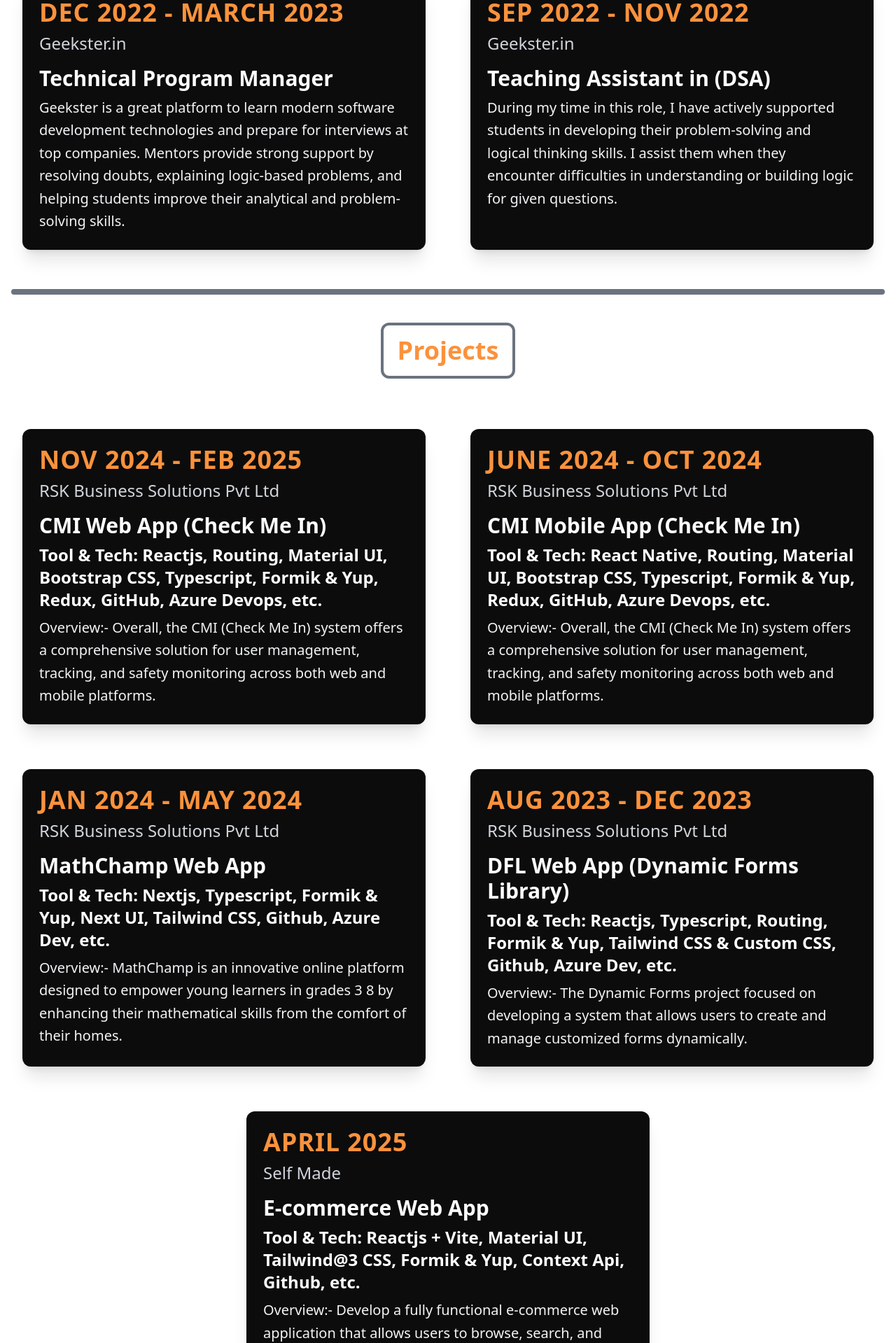
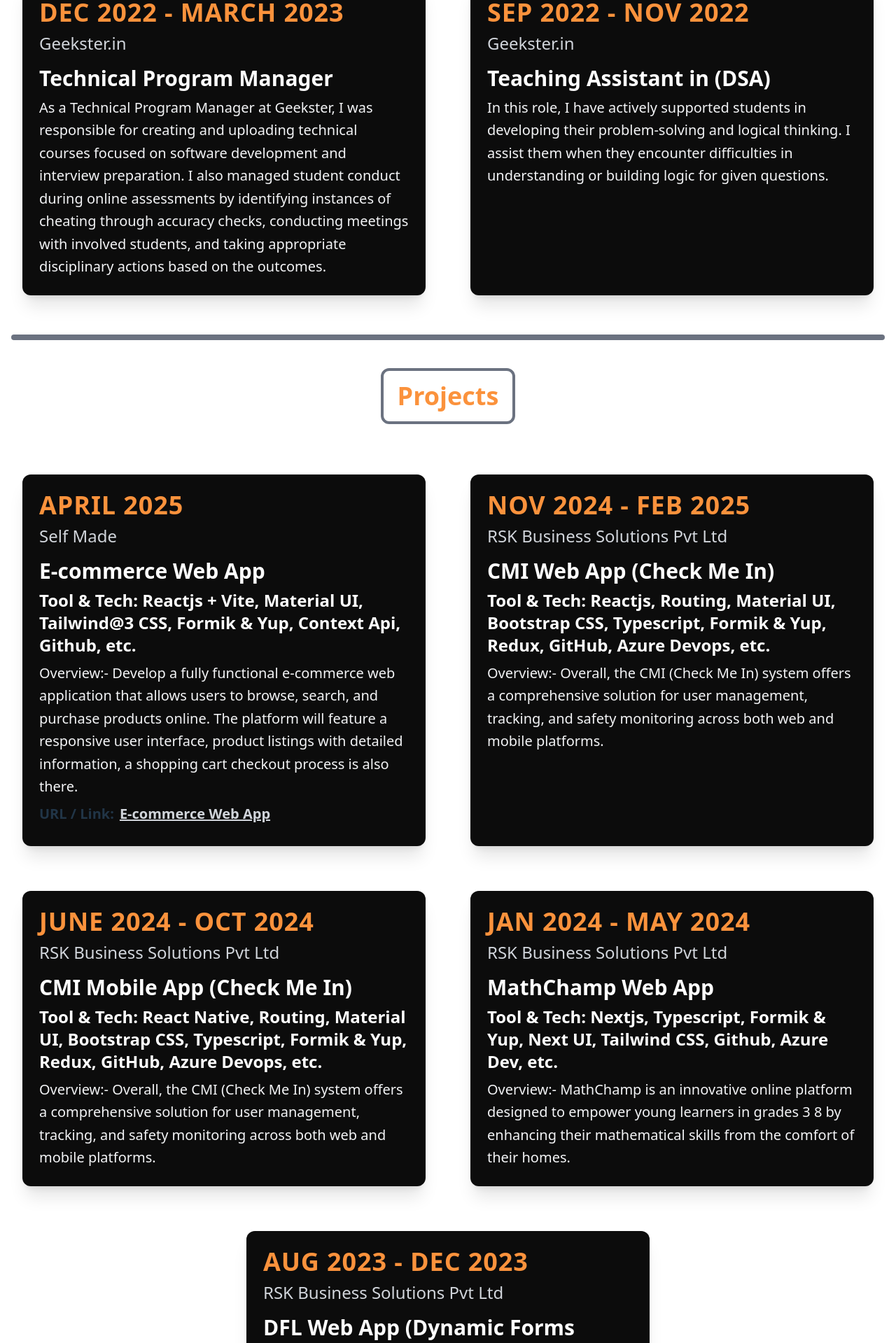
Before and after one commit to GulshanT113/portfolio, a React (Vite) app: page / in a window 1280 px wide. Shown: the part 2800-4719 px from the top of the page at 70% size. Built offline with nearby package versions, Linux system fonts and the light colour scheme.

Commit message:
again llittle changes in resume nad text on experience and projects components

```diff
--- a/src/pages/Experience.jsx
+++ b/src/pages/Experience.jsx
@@ -21,14 +21,14 @@
     position: "Technical Program Manager",
     company: "Geekster.in",
     description:
-      "Geekster is a great platform to learn modern software development technologies and prepare for interviews at top companies. Mentors provide strong support by resolving doubts, explaining logic-based problems, and helping students improve their analytical and problem-solving skills.",
+      "As a Technical Program Manager at Geekster, I was responsible for creating and uploading technical courses focused on software development and interview preparation. I also managed student conduct during online assessments by identifying instances of cheating through accuracy checks, conducting meetings with involved students, and taking appropriate disciplinary actions based on the outcomes.",
   },
   {
     section: "Sep 2022 - Nov 2022",
     position: "Teaching Assistant in (DSA)",
     company: "Geekster.in",
     description:
-      "During my time in this role, I have actively supported students in developing their problem-solving and logical thinking skills. I assist them when they encounter difficulties in understanding or building logic for given questions.",
+      "In this role, I have actively supported students in developing their problem-solving and logical thinking. I assist them when they encounter difficulties in understanding or building logic for given questions.",
   },
 ];
 
--- a/src/pages/Projects.jsx
+++ b/src/pages/Projects.jsx
@@ -2,6 +2,16 @@
 import InfoCard from "../components/InfoCard";
 
 const projectData = [
+  {
+    section: "April 2025",
+    position: "E-commerce Web App",
+    company: "Self Made",
+    tools_tech:
+      "Reactjs + Vite, Material UI, Tailwind@3 CSS, Formik & Yup, Context Api, Github, etc.",
+    description:
+      "Overview:- Develop a fully functional e-commerce web application that allows users to browse, search, and purchase products online. The platform will feature a responsive user interface, product listings with detailed information, a shopping cart checkout process is also there.",
+    url: "https://e-commerce-shoping-web-uupf.vercel.app/",
+  },
   {
     section: "Nov 2024 - Feb 2025",
     position: "CMI Web App (Check Me In)",
@@ -38,16 +48,6 @@
     description:
       "Overview:- The Dynamic Forms project focused on developing a system that allows users to create and manage customized forms dynamically.",
   },
-  {
-    section: "April 2025",
-    position: "E-commerce Web App",
-    company: "Self Made",
-    tools_tech:
-      "Reactjs + Vite, Material UI, Tailwind@3 CSS, Formik & Yup, Context Api, Github, etc.",
-    description:
-      "Overview:- Develop a fully functional e-commerce web application that allows users to browse, search, and purchase products online. The platform will feature a responsive user interface, product listings with detailed information, a shopping cart checkout process is also there.",
-    url: "https://e-commerce-shoping-web-uupf.vercel.app/",
-  },
 ];
 
 const Projects = () => {
```
Also changed, not shown: 1 other file (tests, documents, lock files or other folders).
